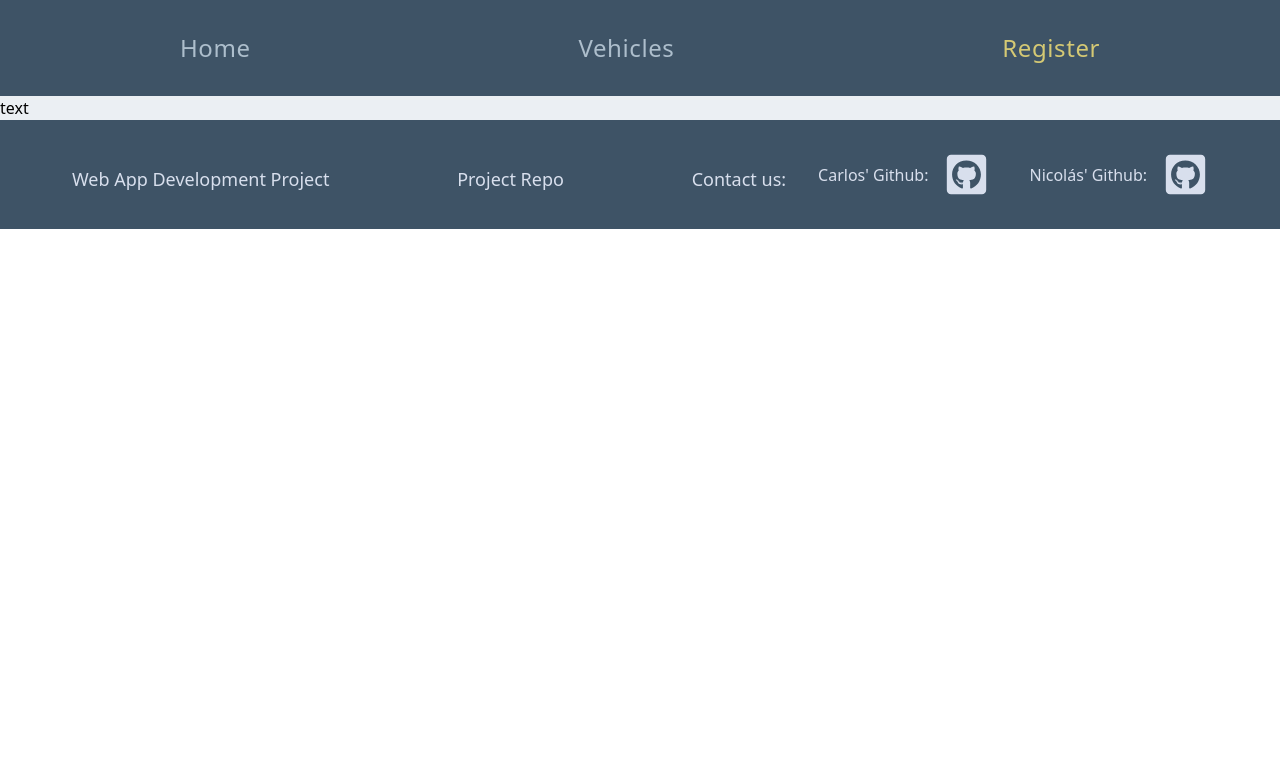
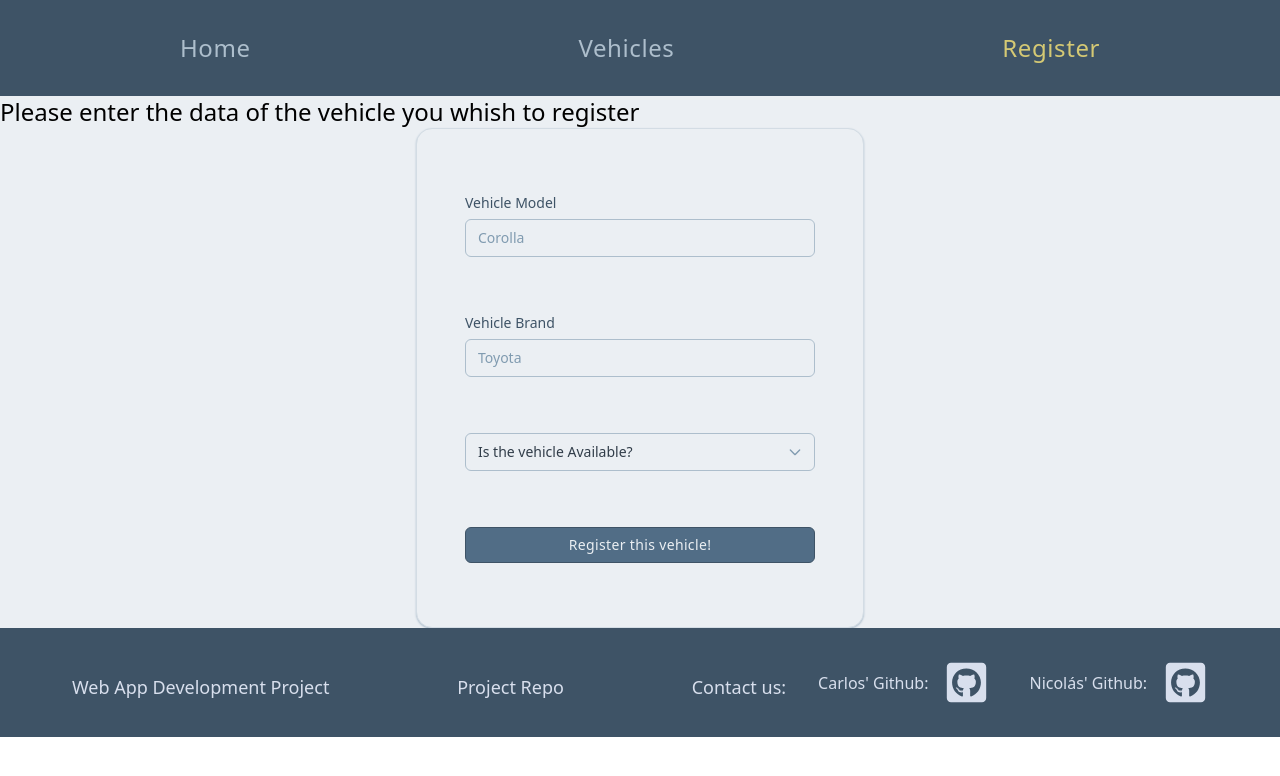
Before and after one commit to Nicolas-Rodriguez-Ch/daw-font-end, a React (Vite) app: page /admin/register in a window 1280 px wide. Shown: the top 776 px of the page. Built offline with nearby package versions, Linux system fonts and the light colour scheme; the HTML template or start-up script is replaced by a standard one.

Commit message:
starts implementing refister page

```diff
--- a/src/components/index.tsx
+++ b/src/components/index.tsx
@@ -4,3 +4,4 @@ export { default as Button } from './Button';
 export { default as Card } from './Card';
 export { default as Select } from './Select';
 export { default as Input } from './Input';
+export { default as Form } from './Form';
--- a/src/pages/registerVehicle/index.tsx
+++ b/src/pages/registerVehicle/index.tsx
@@ -1,5 +1,87 @@
+import { useState } from 'react';
+
+import { Button, Form, Input, Select, TextCustom } from '@/components';
+
+const selectOptions = [
+  { label: 'Available', value: 'true' },
+  { label: 'Not Available', value: 'false' },
+];
+
 const RegisterVehicle = () => {
-  return <div>text</div>;
+  const [formValue, setFormValues] = useState<Record<string, string>>({
+    vehicleModel: '',
+    vehicleBrand: '',
+    vehicleAvailability: '',
+  });
+  const [errors, setErrors] = useState<Record<string, string>>({
+    vehicleModel: '',
+    vehicleBrand: '',
+    vehicleAvailability: '',
+  });
+  const handleChange = (field: string, value: string) => {
+    setFormValues((prev) => ({ ...prev, [field]: value }));
+    setErrors((prev) => ({ ...prev, [field]: '' }));
+  };
+  const updateError = (field: string, value: string) => {
+    setErrors((prev) => ({ ...prev, [field]: value }));
+  };
+
+  const validateForm = () => {
+    if (!formValue.vehicleModel) {
+      updateError('vehicleModel', 'You must pass a car model');
+    }
+    if (!formValue.vehicleBrand) {
+      updateError('vehicleBrand', 'You must pass a car Brand');
+    }
+    if (!formValue.vehicleAvailability) {
+      updateError('vehicleAvailability', 'You have to make the vehicle available or not available');
+    }
+  };
+  const handleSubmit = () => {
+    validateForm();
+    console.log(Object.values(errors).join());
+    if (Object.values(errors).length > 1) {
+      return;
+    } else {
+      console.log(formValue);
+    }
+  };
+
+  return (
+    <>
+      <TextCustom
+        variant='heading'
+        text='Please enter the data of the vehicle you whish to register'
+      />
+      <Form onSubmit={handleSubmit}>
+        <Input
+          id='vehicleModel'
+          label='Vehicle Model'
+          placeholder='Corolla'
+          value={formValue.vehicleModel}
+          onChange={(value) => handleChange('vehicleModel', value)}
+          error={errors.vehicleModel}
+        />
+        <Input
+          id='vehicleBrand'
+          label='Vehicle Brand'
+          placeholder='Toyota'
+          value={formValue.vehicleBrand}
+          onChange={(value) => handleChange('vehicleBrand', value)}
+          error={errors.vehicleBrand}
+        />
+        <Select
+          id='availability'
+          placeholder='Is the vehicle Available?'
+          options={selectOptions}
+          value={formValue.vehicleAvailability}
+          onChange={(value) => handleChange('vehicleAvailability', value)}
+          error={errors.vehicleAvailability}
+        />
+        <Button type='submit' text='Register this vehicle!' variant='secondary' />
+      </Form>
+    </>
+  );
 };
 
 export default RegisterVehicle;
```
